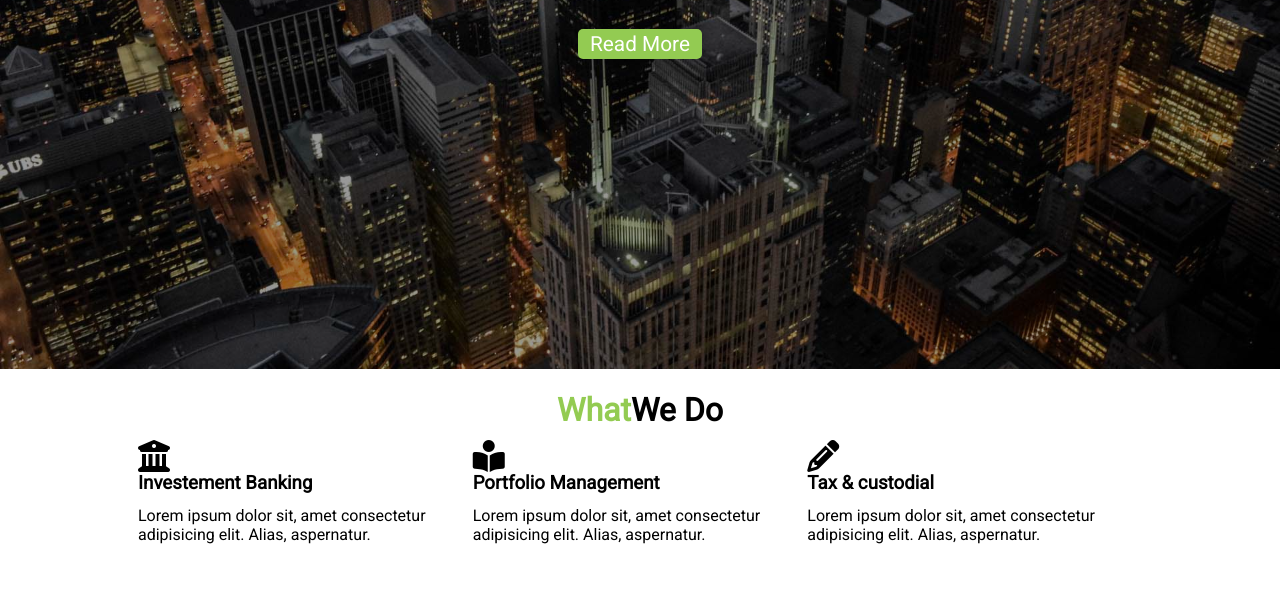
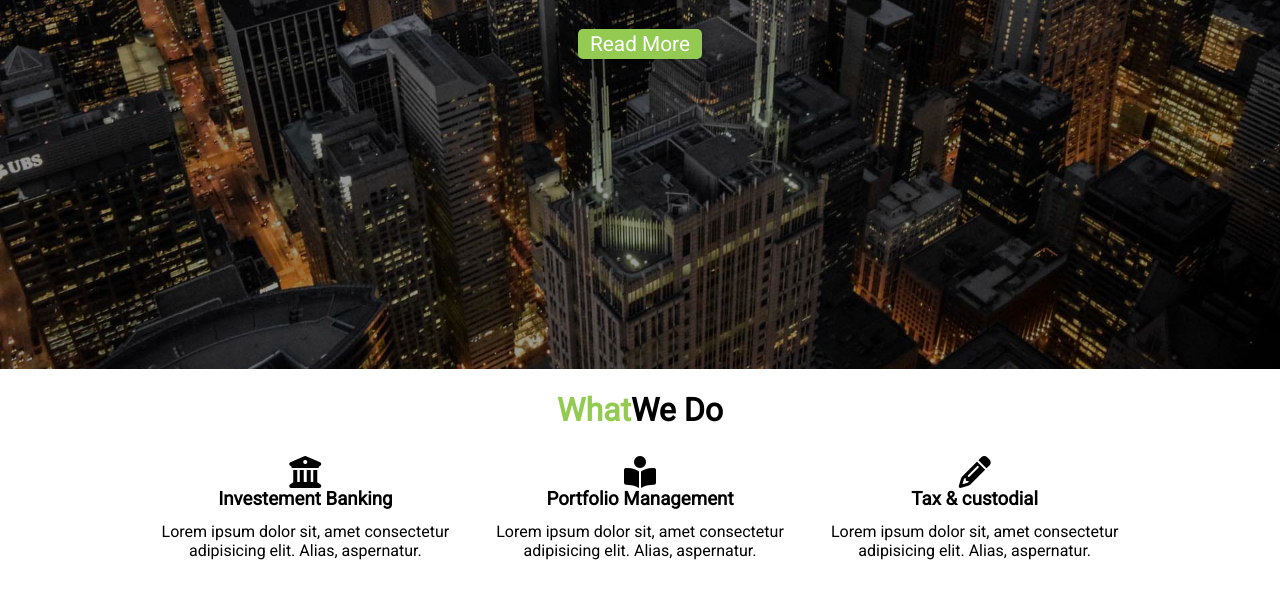
Before and after one commit to Faustin-king/EdgeLedger-Website, a plain HTML site: page index.html in a window 1280 px wide. Shown: the part 491-1090 px from the top of the page. Drawn offline with Linux system fonts and the light colour scheme.

Commit message:
Update section: what we do styles

```diff
--- a/Css/styles.css
+++ b/Css/styles.css
@@ -136,6 +136,12 @@ p {
   background-color: #83ce2d;
 }
 /* Section: What We Do */
-.items {
+#what .items {
   display: flex;
 }
+
+#what .items .item {
+  flex: 1;
+  text-align: center;
+  padding: 1rem;
+}
```
